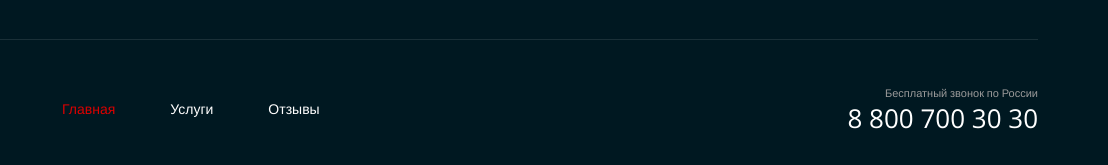
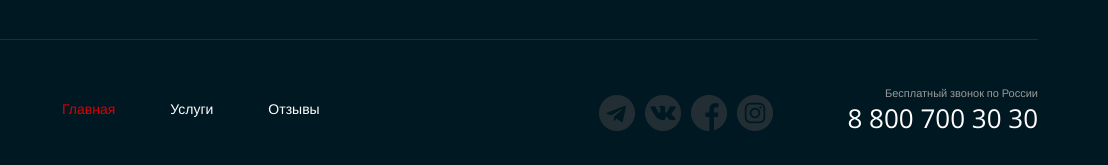
Before and after one commit to LidiaOna/AirAsia, a plain HTML site: page index.html in a window 1280 px wide. Shown: the part 2742-2907 px from the top of the page, 172-1280 px from the left. Drawn offline with nearby package versions, Linux system fonts and the light colour scheme.

Commit message:
Add files via upload

```diff
--- a/css/blocks/socials.css
+++ b/css/blocks/socials.css
@@ -22,28 +22,28 @@
 	margin-right: 0;
 }
 .socials__item--icon--telegram{
-	background-image: url(../img/icons/socials/t.png);
+	background-image: url(./../../img/icons/socials/t.png);
 }
 .socials__item--icon--telegram:hover{
-	background-image: url(../img/icons/socials/t2.png);
+	background-image: url(./../../img/icons/socials/t2.png);
 }
 .socials__item--icon--vk{
-	background-image: url(../img/icons/socials/vk.png);
+	background-image: url(./../../img/icons/socials/vk.png);
 }
 .socials__item--icon--vk:hover{
-	background-image: url(../img/icons/socials/vk2.png);
+	background-image: url(./../../img/icons/socials/vk2.png);
 }
 .socials__item--icon--fb{
-	background-image: url(../img/icons/socials/f.png);
+	background-image: url(./../../img/icons/socials/f.png);
 }
 .socials__item--icon--fb:hover{
-	background-image: url(../img/icons/socials/f2.png);
+	background-image: url(./../../img/icons/socials/f2.png);
 }
 .socials__item--icon--insta{
-	background-image: url(../img/icons/socials/in.png);
+	background-image: url(./../../img/icons/socials/in.png);
 }
 .socials__item--icon--insta:hover{
-	background-image: url(../img/icons/socials/in2.png);
+	background-image: url(./../../img/icons/socials/in2.png);
 }
 .socials__link{
 	display: inline-block;
```
